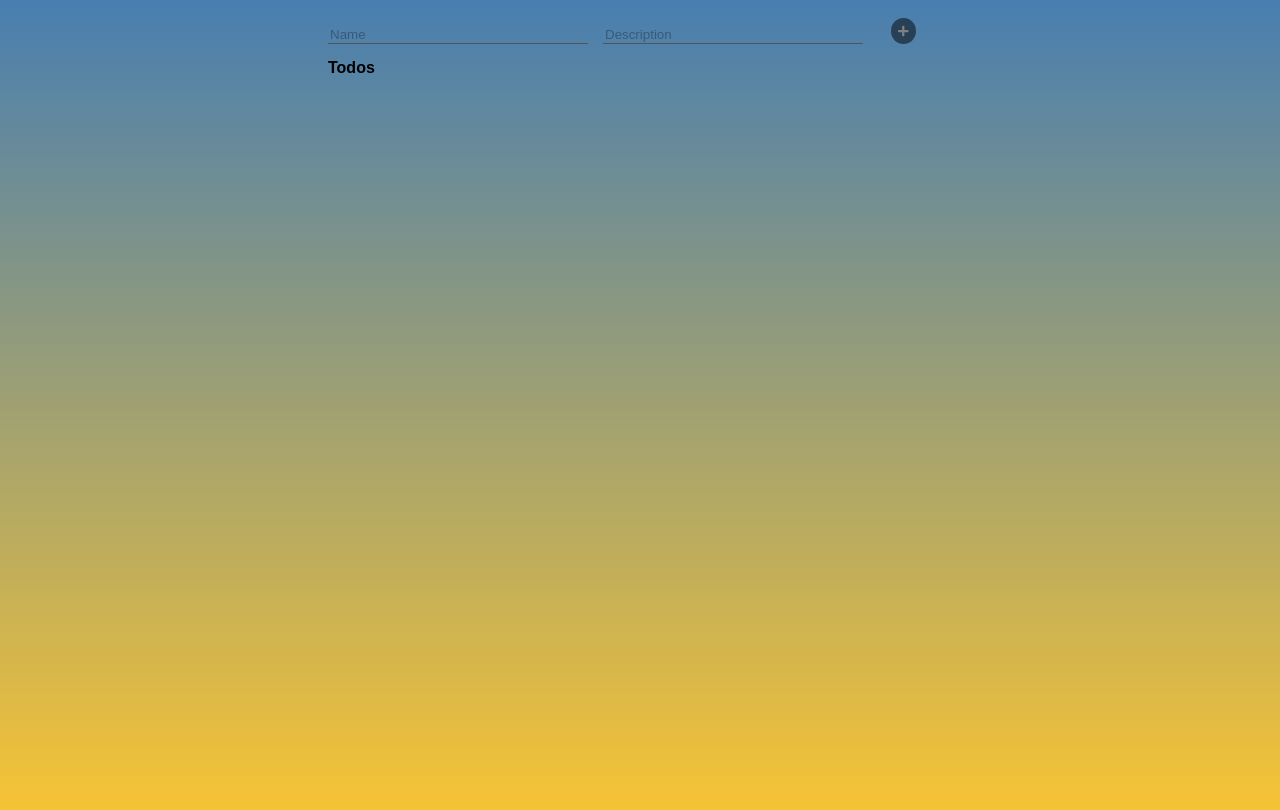
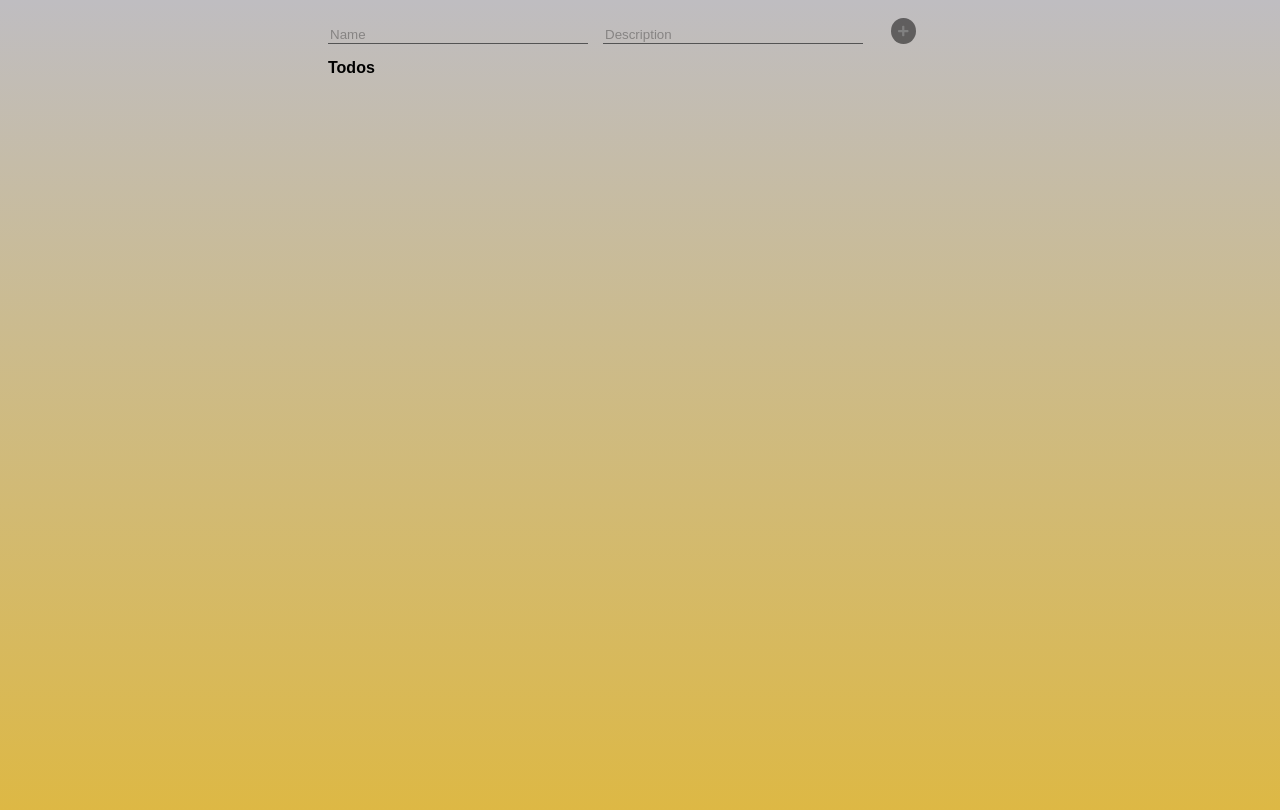
Before and after one commit to domenico88/OpenProj, a React app: page / in a window 1280 px wide. Shown: the top 810 px of the page. Built offline with nearby package versions, Linux system fonts and the light colour scheme.

Commit message:
added readme file

```diff
--- a/src/components/App.js
+++ b/src/components/App.js
@@ -1,7 +1,6 @@
-import React, { Fragment } from "react"
+import React from "react"
 import AddTodo from "./AddTodo"
 import TodoList from "./TodoList"
-import RecordingButtons from "./RecordingButtons"
 import Wrapper from "../styled_components/Wrapper"
 
 
--- a/src/index.js
+++ b/src/index.js
@@ -3,13 +3,12 @@ import ReactDOM from 'react-dom';
 import App from './components/App';
 import { todolist_reducer } from './redux/reducers/todolist_reducer'
 import { Provider } from 'react-redux'
-import logger from 'redux-logger'
-import { createStore, applyMiddleware } from 'redux'
+import { createStore } from 'redux'
 import { ThemeProvider } from "styled-components";
 import { theme } from './styled_components/theme'
 import GlobalStyle from './styled_components/GlobalStyle'
 
-const store = createStore(todolist_reducer, applyMiddleware(logger));
+const store = createStore(todolist_reducer);
 
 ReactDOM.render(
   <Provider store={store}>
@@ -17,7 +16,6 @@ ReactDOM.render(
       <GlobalStyle></GlobalStyle>
       <App />
     </ThemeProvider>
-
   </Provider>,
   document.getElementById('app')
 );
--- a/src/styled_components/theme.js
+++ b/src/styled_components/theme.js
@@ -1,22 +1,6 @@
 export const theme = {
-    colors: {
-        powderWhite: "#FFFDF9",
-        persianGreen: "#06B49A",
-        lightBlue: "#AFDBD2",
-        onyx: "#36313D"
-    },
     body: {
-        backgroundImage: "linear-gradient(180deg, #487eb0, #fbc531)"
+        backgroundImage: "linear-gradient(180deg, #BFBDC1, #DEB841)"
 
-    },
-    button: {
-        color: "black",
-        backgroundColor: "white"
-    },
-    fonts: ["sans-serif", "Roboto"],
-    fontSizes: {
-        small: "1em",
-        medium: "2em",
-        large: "3em"
     }
 };
```
Also changed, not shown: 1 other file (tests, documents, lock files or other folders).
